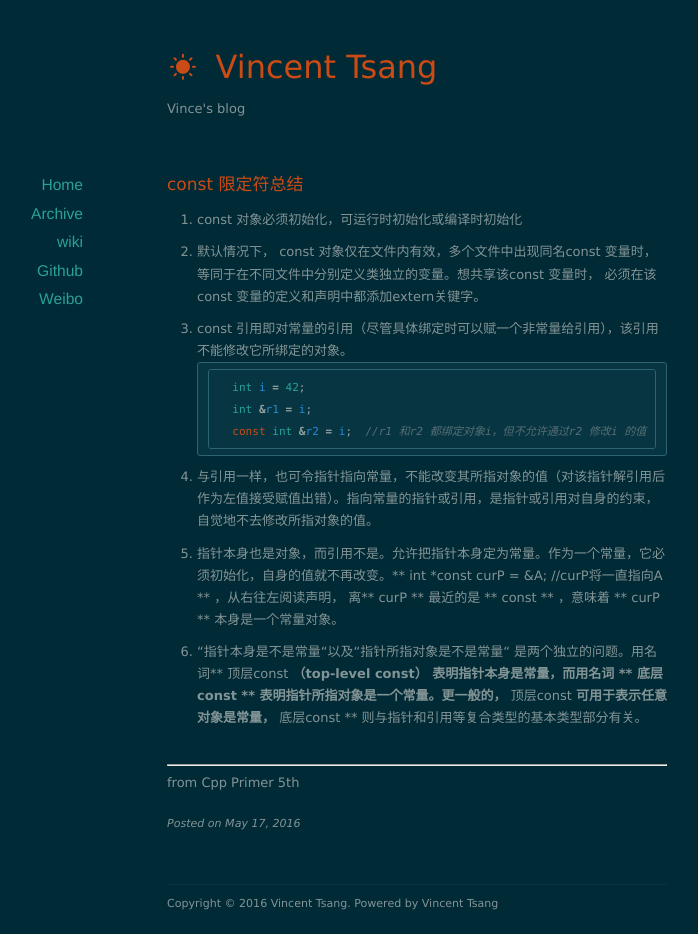
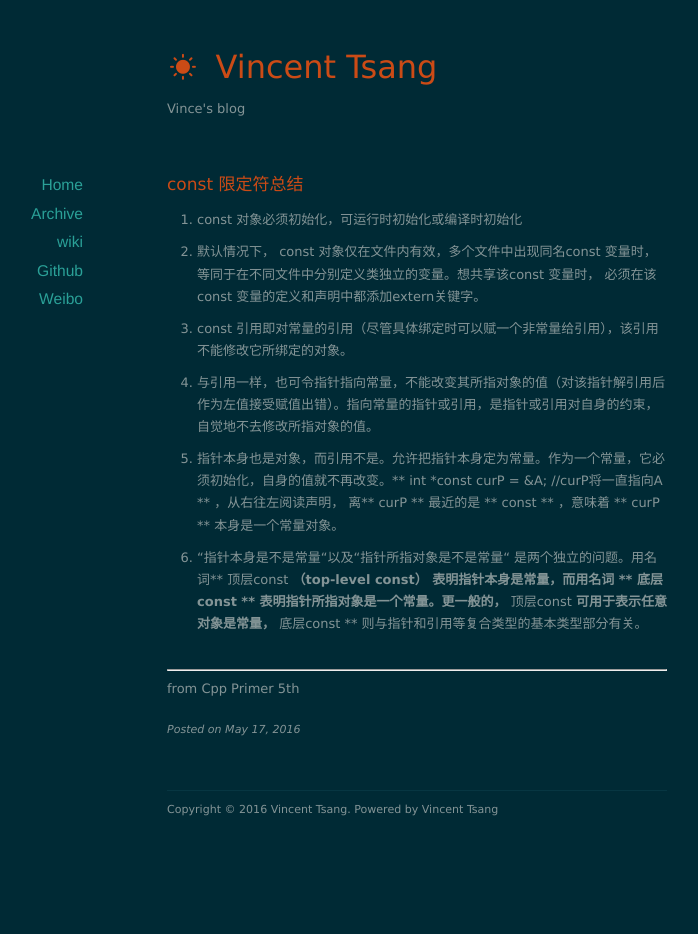
Before and after one commit to vinceTsang/vincetsang.github.io, a Jekyll site: the page built from _posts/2016-05-17-const-summarization.md, in a window 1280 px wide. Shown: the whole page, without its empty margins (223-921 px from the left). Built offline with Jekyll 4.4.1, drawn with Linux system fonts in a browser that asks for light colours; nearby versions of some CDN libraries; after the commit the page ends 900 px from its top, so only the background shows below that.

Commit message:
Update 2016-05-17-const-summarization.md

````diff
--- a/_posts/2016-05-17-const-summarization.md
+++ b/_posts/2016-05-17-const-summarization.md
@@ -8,12 +8,6 @@ categories: vince
 *  const 对象必须初始化，可运行时初始化或编译时初始化
 *  默认情况下， const 对象仅在文件内有效，多个文件中出现同名const 变量时， 等同于在不同文件中分别定义类独立的变量。想共享该const 变量时， 必须在该 const 变量的定义和声明中都添加extern关键字。
 *  const 引用即对常量的引用（尽管具体绑定时可以赋一个非常量给引用），该引用不能修改它所绑定的对象。
-  ```c
-  int i = 42;
-  int &r1 = i;
-  const int &r2 = i;  //r1 和r2 都绑定对象i，但不允许通过r2 修改i 的值
-  ```
-
 *  与引用一样，也可令指针指向常量，不能改变其所指对象的值（对该指针解引用后作为左值接受赋值出错）。指向常量的指针或引用，是指针或引用对自身的约束，自觉地不去修改所指对象的值。
 *  指针本身也是对象，而引用不是。允许把指针本身定为常量。作为一个常量，它必须初始化，自身的值就不再改变。** int *const curP = &A;  //curP将一直指向A ** ，从右往左阅读声明， 离** curP ** 最近的是 ** const ** ，意味着 ** curP ** 本身是一个常量对象。
 *  “指针本身是不是常量“以及“指针所指对象是不是常量“ 是两个独立的问题。用名词** 顶层const **（top-level const） 表明指针本身是常量，而用名词 ** 底层const ** 表明指针所指对象是一个常量。更一般的，** 顶层const **可用于表示任意对象是常量，** 底层const ** 则与指针和引用等复合类型的基本类型部分有关。
````
